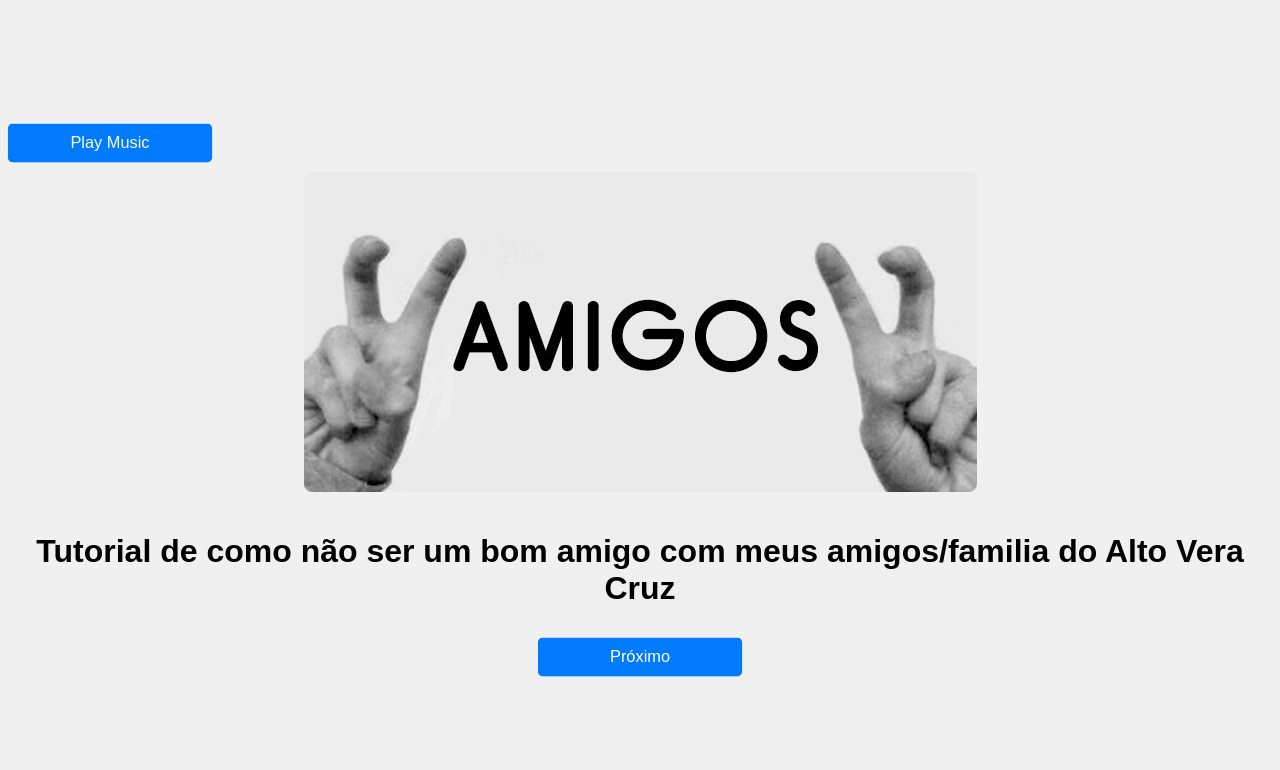
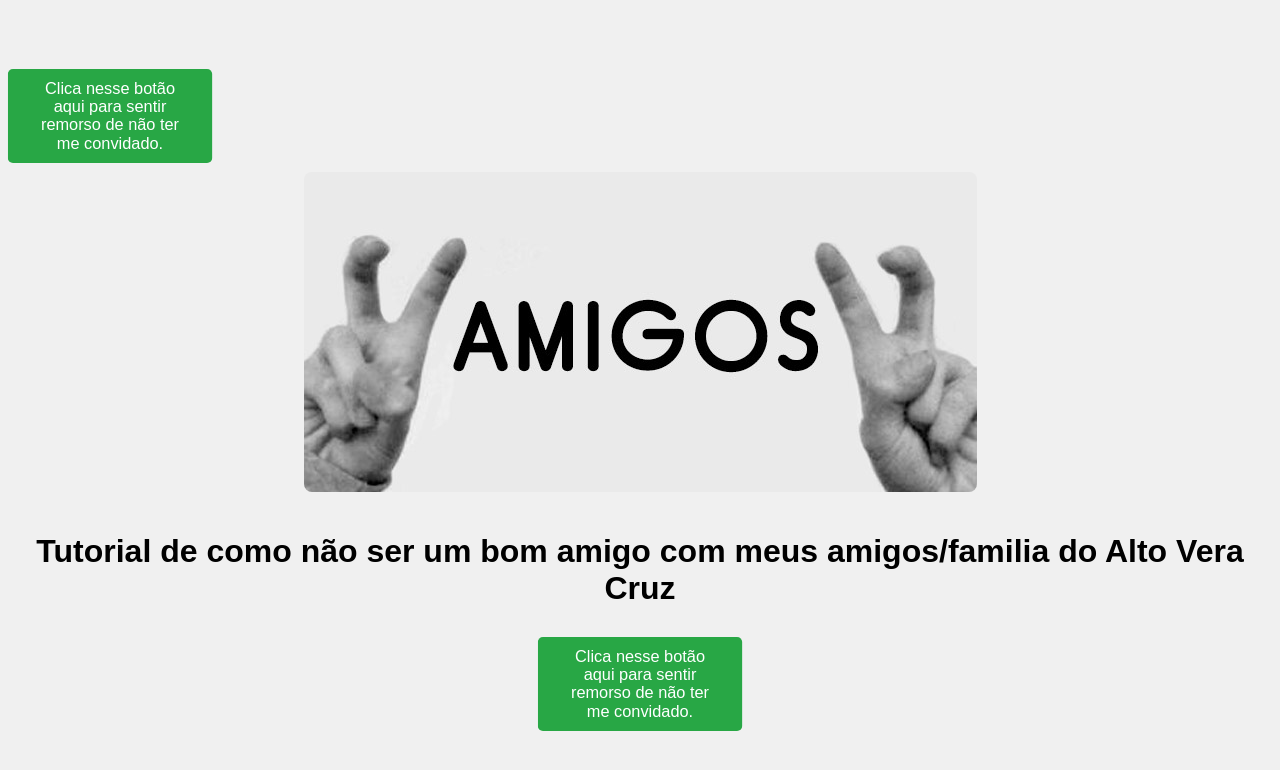
Before and after one commit to Lijunio/amigos, a React (Create React App) app: page / in a window 1280 px wide. Shown: the top 770 px of the page. Built offline with nearby package versions, Linux system fonts and the light colour scheme.

Commit message:
Add play button styling and disable next until play

```diff
--- a/src/components/MusicPlayer.js
+++ b/src/components/MusicPlayer.js
@@ -1,14 +1,13 @@
 import React, { useEffect, useRef, useState } from 'react';
 
-function MusicPlayer() {
+function MusicPlayer({ onPlay }) {
   const audioRef = useRef(null);
-  const [isPlaying, setIsPlaying] = useState(false);
 
   const handlePlay = () => {
     const audioElement = audioRef.current;
     if (audioElement) {
       audioElement.play().then(() => {
-        setIsPlaying(true);
+        onPlay();
         console.log("Audio playback started");
       }).catch(error => {
         console.log("Playback error:", error);
@@ -28,7 +27,7 @@ function MusicPlayer() {
   return (
     <div>
       <audio ref={audioRef} src={`${process.env.PUBLIC_URL}/images/amigo.mp3`} loop />
-      {!isPlaying && <button className="button" onClick={handlePlay}>Play Music</button>}
+      <button className="button-play" onClick={handlePlay}>Clica nesse botão aqui para sentir remorso de não ter me convidado.</button>
     </div>
   );
 }
--- a/src/components/Tutorial.js
+++ b/src/components/Tutorial.js
@@ -1,11 +1,19 @@
-import React from 'react';
+import React, { useState } from 'react';
+import MusicPlayer from './MusicPlayer';
 
 function Tutorial({ nextStep }) {
+  const [isPlaying, setIsPlaying] = useState(false);
+
+  const handlePlay = () => {
+    setIsPlaying(true);
+  };
+
   return (
     <div className="container">
       <img src={`${process.env.PUBLIC_URL}/images/amizades.jpg`} alt="Imagem tutorial" className="tutorial-image" />
       <h1>Tutorial de como não ser um bom amigo com meus amigos/familia do Alto Vera Cruz</h1>
-      <button className="button" onClick={nextStep}>Próximo</button>
+      <MusicPlayer onPlay={handlePlay} />
+      {isPlaying && <button className="button" onClick={nextStep}>Próximo</button>}
     </div>
   );
 }
--- a/src/index.css
+++ b/src/index.css
@@ -104,6 +104,23 @@ button {
   cursor: not-allowed;
 }
 
+.button-play {
+  background-color: #28a745;
+  color: white;
+  border: none;
+  border-radius: 5px;
+  padding: 10px 20px;
+  font-size: 1em;
+  cursor: pointer;
+  animation: pulse 2s infinite;
+  transition: background-color 0.3s, transform 0.3s;
+}
+
+.button-play:hover {
+  background-color: #218838;
+  transform: scale(1.1);
+}
+
 .button {
   background-color: #007bff;
   color: white;
@@ -112,7 +129,6 @@ button {
   padding: 10px 20px;
   font-size: 1em;
   cursor: pointer;
-  animation: pulse 2s infinite;
   transition: background-color 0.3s, transform 0.3s;
 }
 
@@ -145,6 +161,7 @@ p {
   }
 }
 
+
 @media (max-width: 600px) {
   body {
     flex-direction: column;
```
